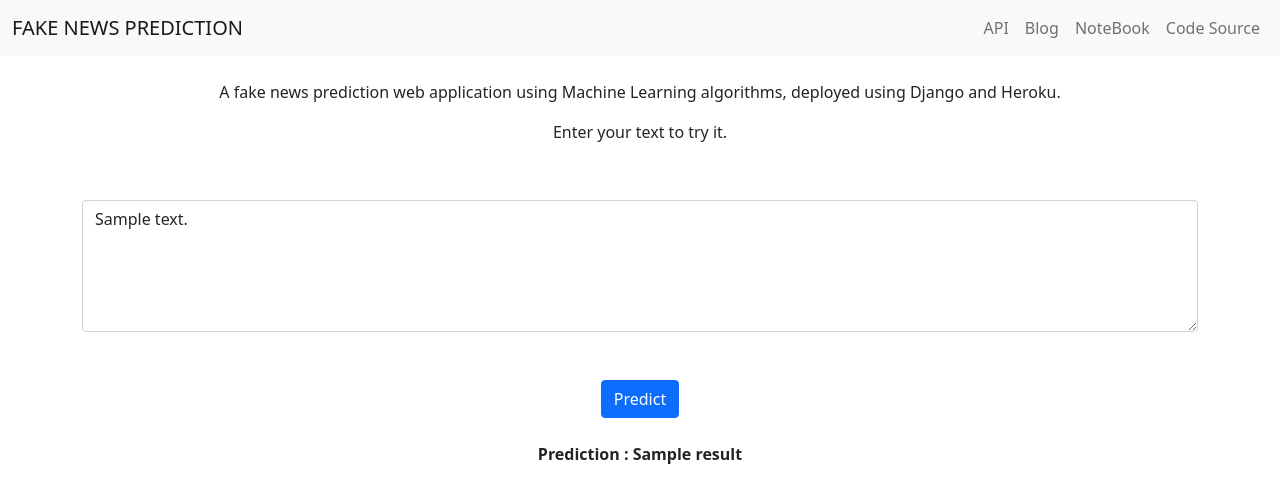
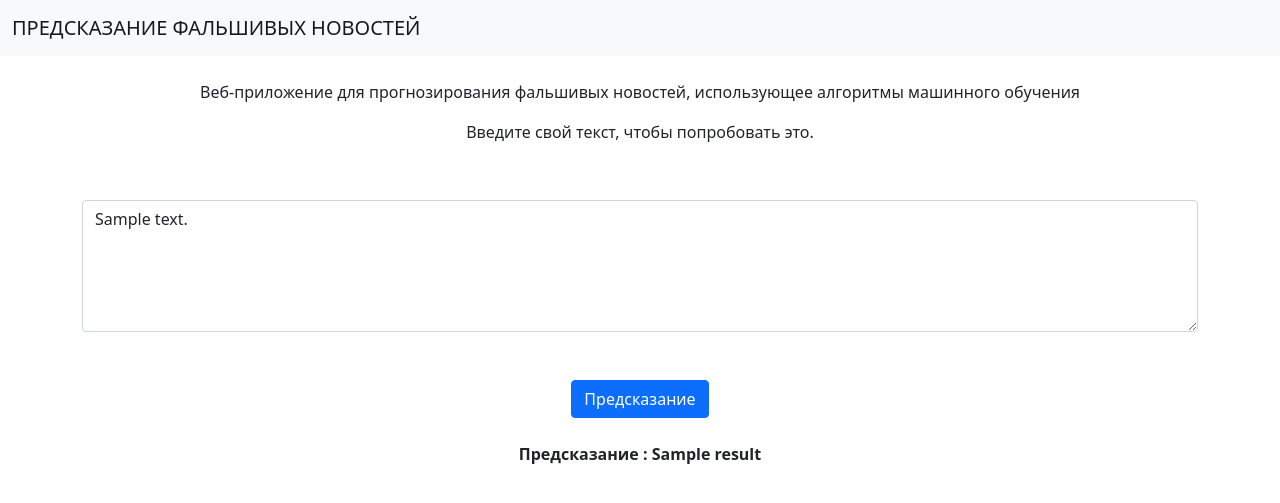
Before and after one commit to wadshatta/fake_new_detection, a Flask app: template templates/index.html in a window 1280 px wide. Shown: the top 503 px of the page. Run offline with Flask 3, Linux system fonts and the light colour scheme; the template is opened without the code that fills it: most values are stand-ins (such as "Sample title", 1, 10 or a date in 2020); parts of the project's set-up code (start-up, migrations or seed data) failed here and were passed over; some libraries are stand-ins or nearby versions.

Commit message:
python and ML project for new Detection

```diff
--- a/app.py
+++ b/app.py
@@ -5,42 +5,38 @@ from nltk.corpus import stopwords
 import re
 from nltk.stem.porter import PorterStemmer
 
-
 app = Flask(__name__)
 ps = PorterStemmer()
 
-#load model and victorize
-model = pickle.load(open('model2.pkl','rb'))
-tfidfvect = pickle.load(open('tfidfvect2.pkl','rb'))
+model = pickle.load(open('model2.pkl', 'rb'))
+tfidfvect = pickle.load(open('tfidfvect2.pkl', 'rb'))
 
-@app.route('/',methods=['Get'])
+@app.route('/', methods=['GET'])
 def home():
     return render_template('index.html')
 
 def predict(text):
-    review = re.sub('[^a-zA-Z]','',text)
+    review = re.sub('[^a-zA-Z]', ' ', text)
     review = review.lower()
     review = review.split()
-    review = [ps.stem(word) for word in review if not word in stopwords.words.words('english')]
-    review = ''.join(review)
+    review = [ps.stem(word) for word in review if not word in stopwords.words('english')]
+    review = ' '.join(review)
     review_vect = tfidfvect.transform([review]).toarray()
-    prediction = 'FAKE'
-    if model.predict(review_vect) == 0:
-        prediction = 'REAL'
+    prediction = 'подделка' if model.predict(review_vect) == 0 else 'реальный'
     return prediction
 
-
-@app.route('/',methods=['POST'])
+@app.route('/', methods=['POST'])
 def webapp():
     text = request.form['text']
     prediction = predict(text)
-    return render_template('index.html',text=text,result=prediction)
+    return render_template('index.html', text=text, result=prediction)
 
-@app.route('/predict/',methods=['GET','POST'])
+
+@app.route('/predict/', methods=['GET','POST'])
 def api():
     text = request.args.get("text")
     prediction = predict(text)
     return jsonify(prediction=prediction)
 
 if __name__ == "__main__":
-    app.run(debug=True)
+    app.run()
--- /dev/null
+++ b/runtime.txt
@@ -0,0 +1 @@
+python-3.6.14
--- a/templates/index.html
+++ b/templates/index.html
@@ -1,5 +1,7 @@
 <!DOCTYPE HTML>
-<html><head>
+<html>
+
+<head>
 	<meta charset="utf-8">
 	<meta http-equiv="X-UA-Compatible" content="IE=edge">
 	<title>Fake News Prediction</title>
@@ -8,45 +10,44 @@
 	<script src="https://cdn.jsdelivr.net/npm/bootstrap@5.0.2/dist/js/bootstrap.bundle.min.js"
 		integrity="sha384-MrcW6ZMFYlzcLA8Nl+NtUVF0sA7MsXsP1UyJoMp4YLEuNSfAP+JcXn/tWtIaxVXM"
 		crossorigin="anonymous"></script>
- <script src="https://cdnjs.cloudflare.com/ajax/libs/jquery/3.1.1/jquery.min.js"></script></head><body>
+	<script src="https://cdnjs.cloudflare.com/ajax/libs/jquery/3.1.1/jquery.min.js"></script>
+
+</head>
+
+<body>
 	<nav class="navbar navbar-expand-lg navbar-light bg-light">
 		<div class="container-fluid">
-   <a class="navbar-brand" href="/">FAKE NEWS PREDICTION</a>
-   <button class="navbar-toggler" type="button" data-bs-toggle="collapse" data-bs-target="#navbarNavAltMarkup"
-    aria-controls="navbarNavAltMarkup" aria-expanded="false" aria-label="Toggle navigation">
-    <span class="navbar-toggler-icon"></span>
-   </button>
-   <div class="nav navbar-nav navbar-right" id="navbarNavAltMarkup">
-    <div class="navbar-nav">
-     <a class="nav-link" target="_blank"
-      href="https://rapidapi.com/fangyiyu/api/fake-news-detection1/">API</a>
-     <a class="nav-link" target="_blank"
-      href="https://medium.com/@fangyiyu/how-to-build-a-fake-news-detection-web-app-using-flask-c0cfd1d9c2d4?sk=2a752b0d87c759672664232b33543667/">Blog</a>
-     <a class="nav-link" target="_blank"
-      href="https://github.com/fangyiyu/Fake_News_Detection_Flask/blob/main/Fake_news_detection.ipynb">NoteBook</a>
-     <a class="nav-link" target="_blank" href="https://github.com/fangyiyu/Fake_News_Detection_Flask">Code Source</a>
+			<a class="navbar-brand" href="/">ПРЕДСКАЗАНИЕ ФАЛЬШИВЫХ НОВОСТЕЙ</a>
+
+
 		</div>
-   </div>
-  </div>
- </nav><br>
- <p style=text-align:center>A fake news prediction web application using Machine Learning algorithms, deployed using Django and Heroku. </p>
- <p style=text-align:center>Enter your text to try it.</p>
+	</nav>
+
+
+	<br>
+	<p style=text-align:center>Веб-приложение для прогнозирования фальшивых новостей, использующее алгоритмы машинного обучения </p>
+	<p style=text-align:center>Введите свой текст, чтобы попробовать это.</p>
 	<br>
 	<div class='container'>
 		<form action="/" method="POST">
 			<div class="col-three-forth text-center col-md-offset-2">
 				<div class="form-group">
 					<textarea class="form-control jTextarea mt-3" id="jTextarea'" rows="5" name="text"
-      placeholder="Write your text here..." required>{{text}}</textarea><br><br>
-     <button class="btn btn-primary btn-outline btn-md" type="submit" name="predict">Predict</button>
+					 placeholder="Write your text here..." required>{{text}}</textarea>
+
+					<br><br>
+					<button class="btn btn-primary btn-outline btn-md" type="submit" name="predict">Предсказание</button>
 				</div>
 			</div>
 		</form>
 	</div>
 	<br>
 	{% if result %}
- <p style="text-align:center"><strong>Prediction : {{result}}</strong></p>
- {% endif %}<script>
+	<p style="text-align:center"><strong>Предсказание : {{result}}</strong></p>
+	{% endif %}
+
+
+<script>
      function growTextarea (i,elem) {
     var elem = $(elem);
     var resizeTextarea = function( elem ) {
@@ -63,4 +64,6 @@
 
   $('.jTextarea').each(growTextarea);
 </script>
-</body></html>
+</body>
+
+</html>
```
Also changed, not shown: 3 other files. Lines whose indentation alone changed are shown as unchanged.
